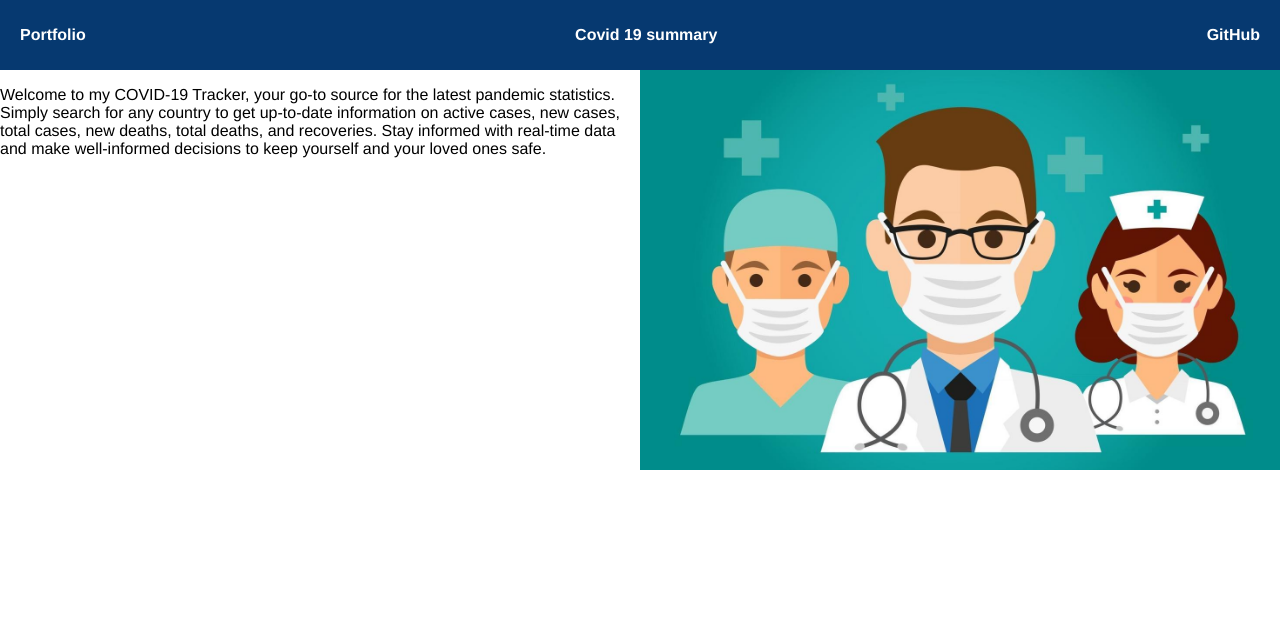
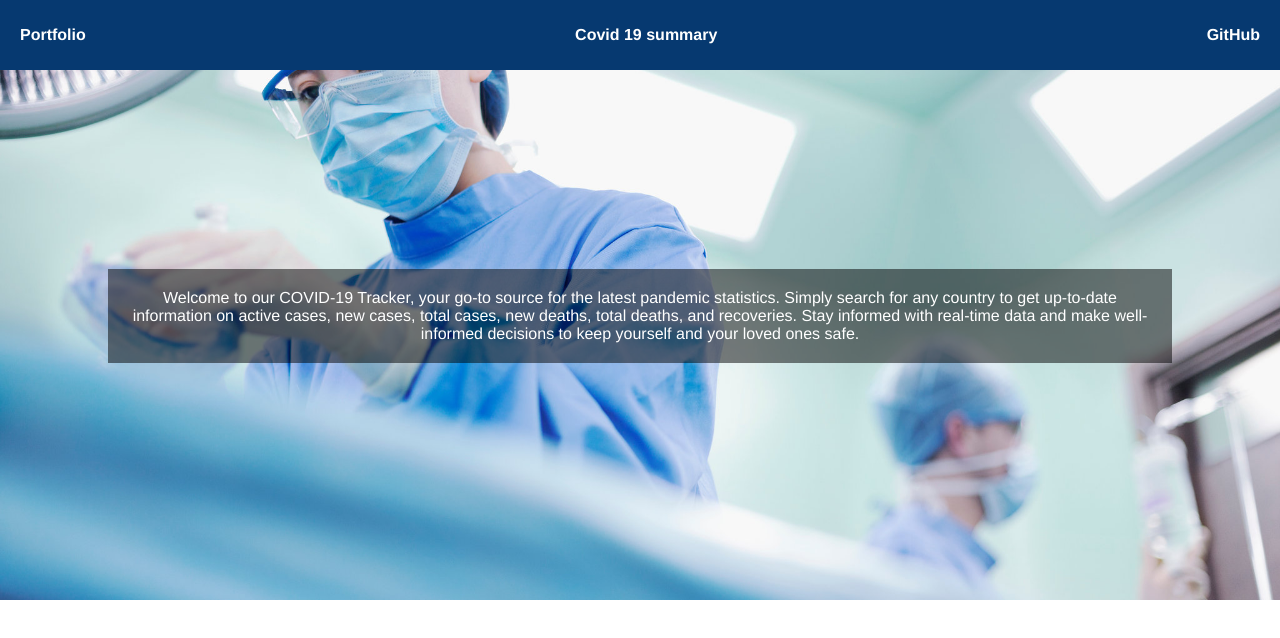
Before and after one commit to NixonOjiem/covid-19-tracking, a Vue app: page / in a window 1280 px wide. Shown: the top 638 px of the page. Built offline with nearby package versions, Linux system fonts and the light colour scheme.

Commit message:
Done working on the banner

```diff
--- a/src/components/BannerContent.vue
+++ b/src/components/BannerContent.vue
@@ -1,17 +1,13 @@
 <template>
     <div class="banner">
-      <!-- Your HTML goes here -->
-       <div class="simple-introduction">
-            <p>
-                Welcome to my COVID-19 Tracker, your go-to source for the latest pandemic statistics.
-                Simply search for any country to get up-to-date information on active cases, new cases, total cases,
-                new deaths, total deaths, and recoveries. Stay informed with real-time data and make well-informed
-                decisions to keep yourself and your loved ones safe.
-            </p>
-       </div>
-       <div class="simple-image">
-            <img src="@/assets/Doctor and nurse pic.jpg" alt="Image of doctor and nurse" />
-       </div>
+      <img :src="imageSrc" alt="Image of doctor and nurse" />
+      <p class="banner-text">
+        Welcome to our COVID-19 Tracker, your go-to source for the latest
+        pandemic statistics. Simply search for any country to get up-to-date
+        information on active cases, new cases, total cases, new deaths, total
+        deaths, and recoveries. Stay informed with real-time data and make well-informed
+        decisions to keep yourself and your loved ones safe.
+      </p>
     </div>
   </template>
 
@@ -20,21 +16,8 @@
     name: 'BannerContent',
     data() {
       return {
-        // Your component data goes here
-        imageSrc: require('@/assets/Doctor_nurse_image.jpg')
+        imageSrc: require('@/assets/doctors-mask-superJumbo.jpg')
       };
-    },
-    methods: {
-      // Your component methods go here
-    },
-    computed: {
-      // Your computed properties go here
-    },
-    components: {
-      // Your child components go here
-    },
-    mounted() {
-      // Code to run when the component is mounted
     }
   };
   </script>
@@ -42,32 +25,29 @@
   <style scoped>
   .banner {
     width: 100%;
-    height: auto;
-    position: absolute;
+    height: 600px;
+    position: relative; /* Make the banner a positioning context */
     z-index: -1;
-    margin-top: 70px;
-    display: flex;
-    flex-direction: row;
+    overflow: hidden;
   }
 
-  .simple-introduction{
-    width: 50%;
+  .banner img {
+    width: 100%;
+    height: 100%;
+    object-fit: cover; /* Ensures the image covers the div without stretching */
+    display: block;
+    object-position: center center; /* Centers the image */
   }
-  .simple-image {
-  /* Set your desired dimensions */
-  width: 50%;  /* or fixed width like 600px */
-  height: 400px; /* adjust as needed */
-  max-width: 1000px; /* optional max constraint */
-  overflow: hidden; /* hide any image overflow */
-  position: relative;
-  background: #f0f0f0; /* fallback color while loading */
-}
 
-.simple-image img {
-  width: 100%;
-  height: 100%;
-  object-fit: cover; /* or 'contain' based on needs */
-  display: block;
-  object-position: center center; /* adjust focus area */
-}
+  .banner-text {
+    position: absolute; /* Position the text absolutely within the banner */
+    top: 50%; /* Center vertically */
+    left: 50%; /* Center horizontally */
+    transform: translate(-50%, -50%); /* Adjust for centering */
+    color: white; /* Text color for better visibility */
+    background-color: rgba(0, 0, 0, 0.5); /* Optional: Add a semi-transparent background for better readability */
+    padding: 20px; /* Optional: Add padding for better spacing */
+    text-align: center; /* Center the text */
+    width: 80%; /* Optional: Adjust width as needed */
+  }
   </style>
```
Also changed, not shown: src/assets/covid-19-coronavirus-doctors-and-nurses-free-vector.jpg (added), src/assets/doctors-mask-superJumbo.jpg (added).
